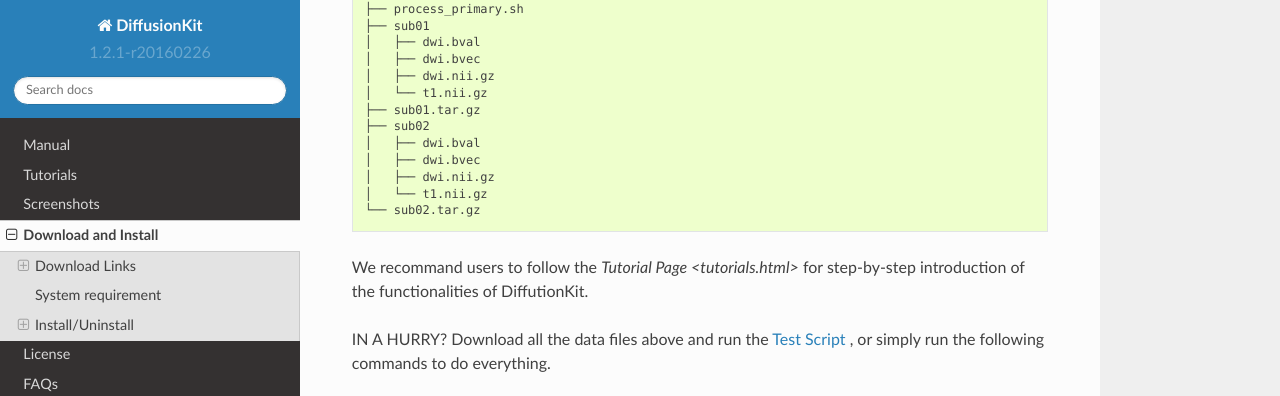
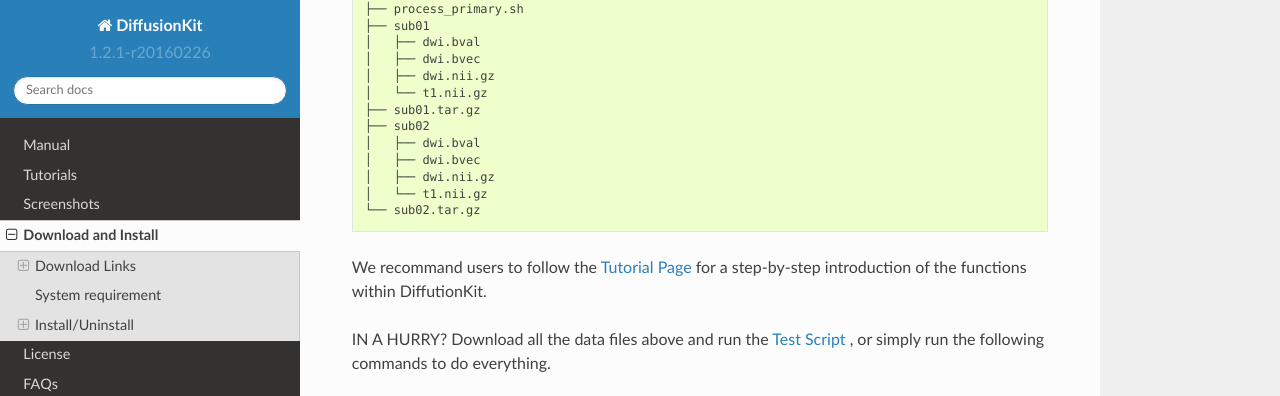
Before and after one commit to brainnetome/diffusionkit, a Sphinx documentation site: the page built from source/download.rst, in a window 1280 px wide and 900 px high, scrolled down 832 px, cut to the strip 0-396 px from the top of the window. Built offline with Sphinx 7.4.7 and the Read the Docs theme 2.0.0, drawn with Linux system fonts in a browser that asks for light colours.

```diff
--- a/source/common.txt
+++ b/source/common.txt
@@ -23,8 +23,9 @@
 
 .. |copy|   unicode:: U+000A9 .. COPYRIGHT SIGN
 
-.. |4A| image:: images/4A.png
+.. |4A| image:: images/4A-thumb.png
    :width: 300
+   :target: _images/4A.png
 
 .. |banner| image:: images/web_banner-thumb.png
    :width: 800
--- a/source/download.rst
+++ b/source/download.rst
@@ -62,8 +62,8 @@ And this is what we have in the data above::
  │   └── t1.nii.gz
  └── sub02.tar.gz
 
-We recommand users to follow the `Tutorial Page <tutorials.html>` for
-step-by-step introduction of the functionalities of DiffutionKit.
+We recommand users to follow the `Tutorial Page <tutorials.html>`_ for
+a step-by-step introduction of the functions within DiffutionKit.
 
 IN A HURRY? Download all the data files above and run the
 `Test Script <https://raw.githubusercontent.com/liangfu/diffusionkit/master/source/static/process_advanced.sh>`_ ,
```
